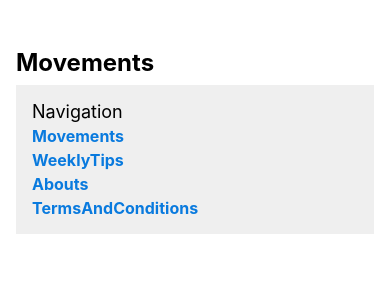
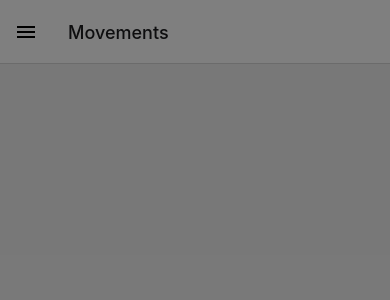
Before and after one commit to lonnie-nguyen/pilates-gold, a React Native app in the folder app/: screen / in a window 390 px wide. Shown: the top 300 px of the page. Built offline with nearby package versions, Linux system fonts and the light colour scheme.

Commit message:
created drawer menu

```diff
--- a/app/App.tsx
+++ b/app/App.tsx
@@ -1,10 +1,33 @@
 import { StatusBar } from 'expo-status-bar';
 import { StyleSheet, Text, View } from 'react-native';
 import MovementScreen from './src/screens/Movements';
+import {NavigationContainer} from "@react-navigation/native";
+import {createNativeStackNavigator} from '@react-navigation/native-stack';
+import WeeklyTipsScreen from "./src/screens/WeeklyTips";
+import AboutScreen from "./src/screens/About";
+import TermsAndConditionsScreen from "./src/screens/TermsAndConditions";
+import {createBottomTabNavigator} from "@react-navigation/bottom-tabs";
+import {createDrawerNavigator} from "@react-navigation/drawer";
+
+const RootStack = createDrawerNavigator<RootStackParams>();
+
+export type RootStackParams = {
+  Movements: undefined;
+  WeeklyTips: undefined;
+  About: undefined;
+  TermsAndConditions: undefined;
+};
 
 export default function App() {
   return (
-      <MovementScreen/>//Home Page
+      <NavigationContainer>
+        <RootStack.Navigator useLegacyImplementation={true}>
+          <RootStack.Screen name="Movements" component={MovementScreen} />
+          <RootStack.Screen name="WeeklyTips" component={WeeklyTipsScreen} />
+          <RootStack.Screen name="About" component={AboutScreen} />
+          <RootStack.Screen name="TermsAndConditions" component={TermsAndConditionsScreen} />
+        </RootStack.Navigator>
+      </NavigationContainer>
   );
 }
 
--- a/app/babel.config.js
+++ b/app/babel.config.js
@@ -2,5 +2,6 @@ module.exports = function(api) {
   api.cache(true);
   return {
     presets: ['babel-preset-expo'],
+    plugins: ['react-native-reanimated/plugin'],
   };
 };
--- a/app/package.json
+++ b/app/package.json
@@ -10,7 +10,10 @@
   },
   "dependencies": {
     "@react-native-community/masked-view": "^0.1.11",
+    "@react-navigation/bottom-tabs": "^6.4.0",
+    "@react-navigation/drawer": "^6.5.0",
     "@react-navigation/native": "^6.0.13",
+    "@react-navigation/native-stack": "^6.9.1",
     "@react-navigation/stack": "^6.3.2",
     "base-64": "^1.0.0",
     "expo": "~46.0.13",
@@ -24,6 +27,7 @@
     "react-native-reanimated": "~2.9.1",
     "react-native-safe-area-context": "4.3.1",
     "react-native-screens": "~3.15.0",
+    "react-native-svg": "12.3.0",
     "react-native-web": "~0.18.7"
   },
   "devDependencies": {
--- a/app/src/Components/Menu.tsx
+++ b/app/src/Components/Menu.tsx
@@ -1,40 +1,35 @@
 import {useNavigation} from '@react-navigation/core';
-// import {NativeStackNavigationProp} from '@react-navigation/native-stack';
+import {NativeStackNavigationProp} from '@react-navigation/native-stack';
 import React from 'react';
 import {View, Text, StyleSheet, TouchableOpacity} from 'react-native';
-// import {RootStackParams} from '../AppTabNavigator';
+import {RootStackParams} from "../../App";
 
 const Menu = () => {
-    // const navigation =
-    //     useNavigation<NativeStackNavigationProp<RootStackParams>>();
+    const navigation = useNavigation<NativeStackNavigationProp<RootStackParams>>();
     return (
         <View style={styles.container}>
-            <Text style={styles.title}>Navigation</Text>
             <TouchableOpacity
                 onPress={() => {
-                    // go to explore
-                    // navigation.navigate('ExploreStack');
+                    // go to Movements
+                    navigation.navigate('Movements');
                 }}>
                 <Text style={styles.link}>Movements</Text>
             </TouchableOpacity>
             <TouchableOpacity
                 onPress={() => {
-                    // go to restaurants
-                    // navigation.navigate('RestaurantsStack');
+                    navigation.navigate('WeeklyTips');
                 }}>
                 <Text style={styles.link}>WeeklyTips</Text>
             </TouchableOpacity>
             <TouchableOpacity
                 onPress={() => {
-                    // go to profile
-                    // navigation.navigate('Profile');
+                    navigation.navigate('About');
                 }}>
                 <Text style={styles.link}>Abouts</Text>
             </TouchableOpacity>
             <TouchableOpacity
                 onPress={() => {
-                    // go to profile
-                    // navigation.navigate('Profile');
+                    navigation.navigate('TermsAndConditions');
                 }}>
                 <Text style={styles.link}>TermsAndConditions</Text>
             </TouchableOpacity>
--- /dev/null
+++ b/app/src/Components/TopDrawerNavigation.tsx
@@ -0,0 +1,34 @@
+import React from 'react'
+import { View, StyleSheet } from 'react-native'
+import { TouchableHighlight } from 'react-native-gesture-handler'
+import { useNavigation } from '@react-navigation/core'
+import DrawerMenuIcon from '../icons/DrawerMenuIcon'
+import {DrawerNavigationProp} from "@react-navigation/drawer";
+import {RootStackParams} from "../../App";
+
+const TopDrawerNavigator= () => {
+    const navigation = useNavigation<DrawerNavigationProp<RootStackParams>>()
+
+    return <View style={styles.container}>
+        <TouchableHighlight style={styles.backButton} underlayColor="#f0ddcc" onPress={() => {
+            navigation.openDrawer();
+        }}>
+            {/*<DrawerMenuIcon color="#333" size={20} />*/}
+        </TouchableHighlight>
+    </View>
+}
+
+const styles = StyleSheet.create({
+    container: {
+        flexDirection: 'row'
+    },
+    backButton: {
+        borderRadius: 8,
+        width: 40,
+        height: 40,
+        justifyContent: "center",
+        alignItems: "center"
+    }
+})
+
+export default TopDrawerNavigator;
--- /dev/null
+++ b/app/src/icons/DrawerMenuIcon.tsx
@@ -0,0 +1,28 @@
+import * as React from "react"
+import Svg, { SvgProps, Path } from "react-native-svg"
+
+interface Props {
+    color: string
+    size: number
+}
+
+function DrawerMenuIcon(props: Props) {
+    return (
+        <Svg
+            viewBox="0 0 512 512"
+            width={props.size}
+            height={props.size}
+        >
+            <Path
+                fill="none"
+                stroke={props.color}
+                strokeLinecap="round"
+                strokeMiterlimit={10}
+                strokeWidth={32}
+                d="M80 160h352M80 256h352M80 352h352"
+            />
+        </Svg>
+    )
+}
+
+export default DrawerMenuIcon
--- a/app/src/screens/About.tsx
+++ b/app/src/screens/About.tsx
@@ -1,25 +1,18 @@
 import {View, Text, TouchableOpacity, StyleSheet} from 'react-native';
 import React from 'react';
+import TopDrawerNavigator from "../Components/TopDrawerNavigation";
 
 //This is about page
 const AboutScreen = () => {
     return (
-        <View style={styles.container}>
-            <Text style={styles.screenTitle}>Abouts</Text>
+        <View>
+            <TopDrawerNavigator/>
         </View>
     );
 };
 
 const styles = StyleSheet.create({
-    container: {
-        padding: 16,
-        marginTop: 24,
-    },
-    screenTitle: {
-        fontSize: 24,
-        marginTop: 8,
-        fontWeight: 'bold',
-    },
+
 });
 
 export default AboutScreen;
--- a/app/src/screens/Movements.tsx
+++ b/app/src/screens/Movements.tsx
@@ -1,27 +1,18 @@
 import {View, Text, TouchableOpacity, StyleSheet} from 'react-native';
 import React from 'react';
-import Menu from "../Components/Menu";
+import TopDrawerNavigator from '../Components/TopDrawerNavigation';
 
 //This is Movement page(Home Page)
 const MovementScreen = () => {
     return (
-        <View style={styles.container}>
-            <Text style={styles.screenTitle}>Movements</Text>
-            <Menu />
+        <View>
+            <TopDrawerNavigator/>
         </View>
     );
 };
 
 const styles = StyleSheet.create({
-    container: {
-        padding: 16,
-        marginTop: 24,
-    },
-    screenTitle: {
-        fontSize: 24,
-        marginTop: 8,
-        fontWeight: 'bold',
-    },
+
 });
 
 export default MovementScreen;
--- a/app/src/screens/TermsAndConditions.tsx
+++ b/app/src/screens/TermsAndConditions.tsx
@@ -1,25 +1,18 @@
 import {View, Text, TouchableOpacity, StyleSheet} from 'react-native';
 import React from 'react';
+import TopDrawerNavigator from "../Components/TopDrawerNavigation";
 
 //This is Terms and condition page
 const TermsAndConditionsScreen = () => {
     return (
-        <View style={styles.container}>
-            <Text style={styles.screenTitle}>Terms And Conditions</Text>
+        <View>
+            <TopDrawerNavigator/>
         </View>
     );
 };
 
 const styles = StyleSheet.create({
-    container: {
-        padding: 16,
-        marginTop: 24,
-    },
-    screenTitle: {
-        fontSize: 24,
-        marginTop: 8,
-        fontWeight: 'bold',
-    },
+
 });
 
 export default TermsAndConditionsScreen;
--- a/app/src/screens/WeeklyTips.tsx
+++ b/app/src/screens/WeeklyTips.tsx
@@ -1,25 +1,18 @@
 import {View, Text, TouchableOpacity, StyleSheet} from 'react-native';
 import React from 'react';
+import TopDrawerNavigator from "../Components/TopDrawerNavigation";
 
 //This is weekly tips page
 const WeeklyTipsScreen = () => {
     return (
-        <View style={styles.container}>
-            <Text style={styles.screenTitle}>Weekly Tips</Text>
+        <View>
+            <TopDrawerNavigator/>
         </View>
     );
 };
 
 const styles = StyleSheet.create({
-    container: {
-        padding: 16,
-        marginTop: 24,
-    },
-    screenTitle: {
-        fontSize: 24,
-        marginTop: 8,
-        fontWeight: 'bold',
-    },
+
 });
 
 export default WeeklyTipsScreen;
```
Also changed, not shown: 2 other files (tests, documents, lock files or other folders).
